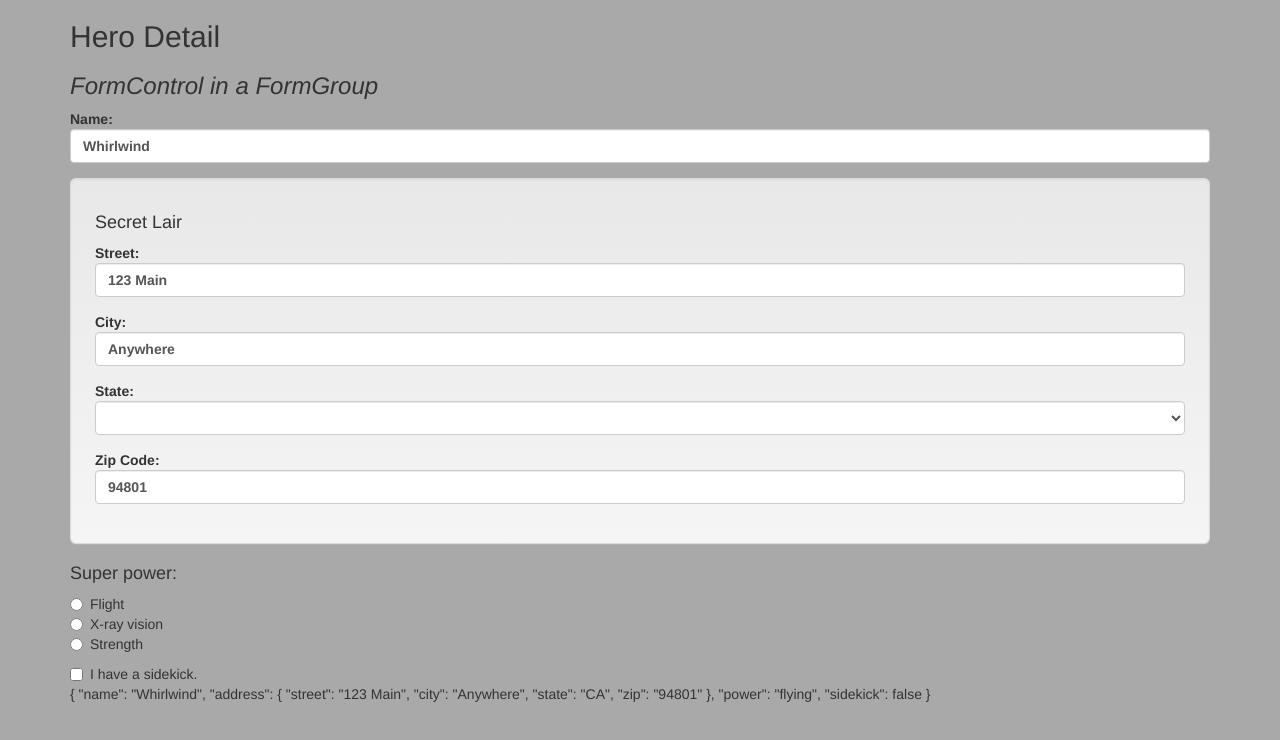
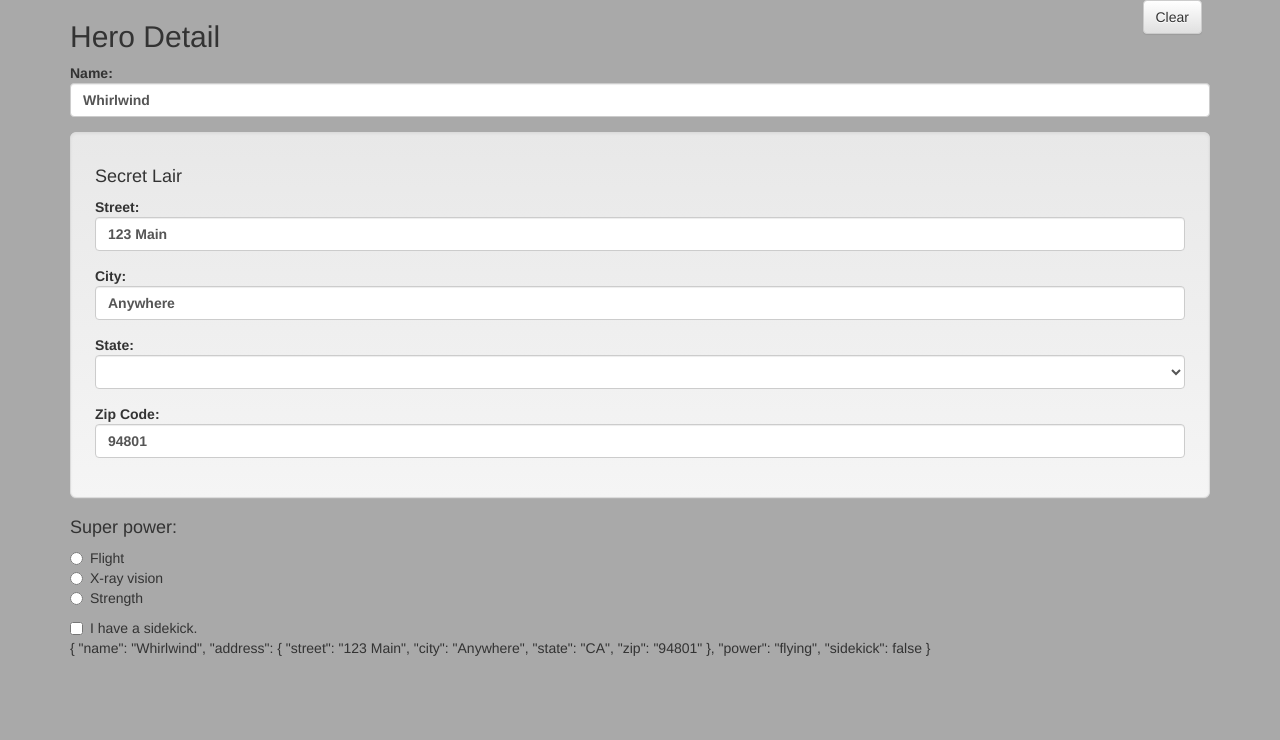
Before and after one commit to GiffenGood/wfd, an Angular app: page /reactive in a window 1280 px wide. Shown: the top 740 px of the page. Built offline with nearby package versions, Linux system fonts and the light colour scheme.

Commit message:
more fun

```diff
--- a/src/app/reactive/hero-detail.component.html
+++ b/src/app/reactive/hero-detail.component.html
@@ -1,5 +1,9 @@
-<h2>Hero Detail</h2>
-<h3><i>FormControl in a FormGroup</i></h3>
+<div class="row">
+    <h2 class="col-md-3">Hero Detail</h2>
+    <div class="col-xs-offset-8 col-md-1">
+        <button class="btn btn-default" (click)="doClear()">Clear</button>
+    </div>
+</div>
 <form [formGroup]="heroForm" novalidate>
     <div class="form-group">
         <label class="center-block">Name:
--- a/src/app/reactive/hero-detail.component.ts
+++ b/src/app/reactive/hero-detail.component.ts
@@ -1,6 +1,7 @@
 import { heroes,Address, Hero } from './data-model';
-import { Component, Input } from '@angular/core';
+import { Component, Input, Output } from '@angular/core';
 import { FormControl, FormGroup, FormBuilder, Validators } from '@angular/forms';
+import { EventEmitter } from "@angular/core";
 
 @Component({
     selector: 'hero-detail',
@@ -12,9 +13,15 @@ import { FormControl, FormGroup, FormBuilder, Validators } from '@angular/forms'
 export class HeroDetailComponent {
     heroForm: FormGroup;
     @Input()  hero : Hero;
+    @Output() clearHero = new EventEmitter();
+
     constructor(private fb: FormBuilder) {
         this.createForm();
         this.setValues(heroes[0]);
+    }
+
+    doClear(){
+        this.clearHero.emit(null);
     }
 
     ngOnChanges(){
--- a/src/app/reactive/hero-list.component.ts
+++ b/src/app/reactive/hero-list.component.ts
@@ -1,6 +1,5 @@
 import { heroes, Hero } from './data-model';
 import { Component, Input } from '@angular/core';
-
 
 @Component({
     selector : 'hero-list',
@@ -11,8 +10,11 @@ import { Component, Input } from '@angular/core';
                 {{hero.name}}
             </li>
         </ul>
-        <hero-detail *ngIf="selectedHero" [hero]="selectedHero"></hero-detail>
-    `
+        <hero-detail *ngIf="selectedHero" [hero]="selectedHero" (clearHero)="select($event)"></hero-detail>
+    `,
+    styles : [
+        'li { cursor: pointer}'
+    ]
 })
 export class HeroListComponent{
     heroes : Hero[];
```
